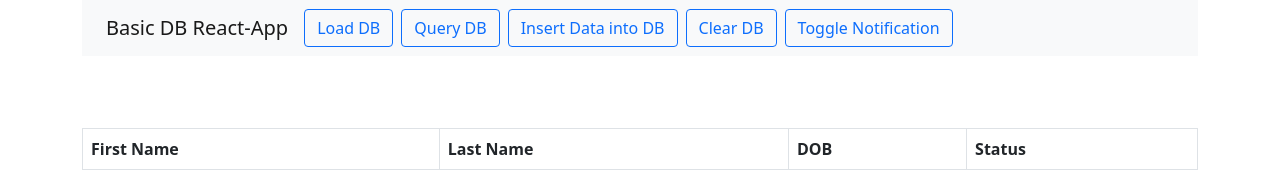
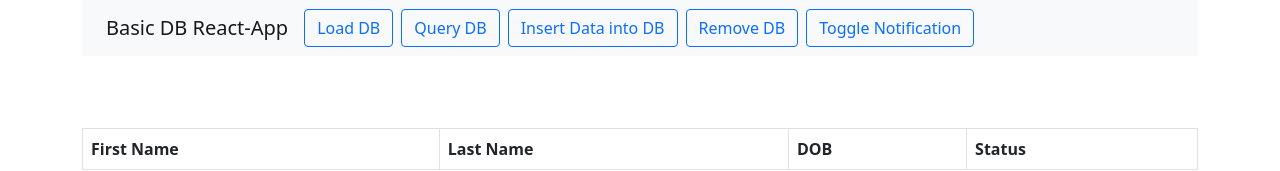
Before and after one commit to cthacker-udel/BasicTSDBReactApp, a React (Create React App) app: page / in a window 1280 px wide. Shown: the top 171 px of the page. Built offline with nearby package versions, Linux system fonts and the light colour scheme.

Commit message:
Formatted links in database operation control panel

```diff
--- a/src/Components/Panels/DatabaseOperationControlPanel.tsx
+++ b/src/Components/Panels/DatabaseOperationControlPanel.tsx
@@ -20,23 +20,23 @@ export const DatabaseOperationControlPanel = () => {
                     </Link>
                 </ButtonGroup>
                 <ButtonGroup className="me-2" aria-label="Query database button">
-                    <Link to="query-db">
+                    <Link to="/query-db">
                         <Button variant="outline-primary">
                             Query DB
                         </Button>
                     </Link>
                 </ButtonGroup>
                 <ButtonGroup className="me-2" aria-label="Insert data into DB button">
-                    <Link to="insert-db">
+                    <Link to="/insert-db">
                         <Button variant="outline-primary">
                             Insert Data into DB
                         </Button>
                     </Link>
                 </ButtonGroup>
                 <ButtonGroup className="me-2" aria-label="Clear database button">
-                    <Link to="clear-db">
+                    <Link to="/remove-db">
                         <Button variant="outline-primary">
-                            Clear DB
+                            Remove DB
                         </Button>
                     </Link>
                 </ButtonGroup>
```
